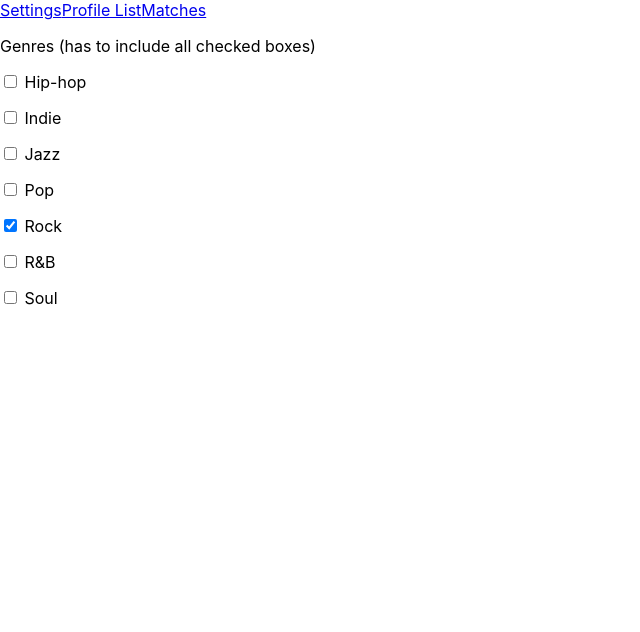
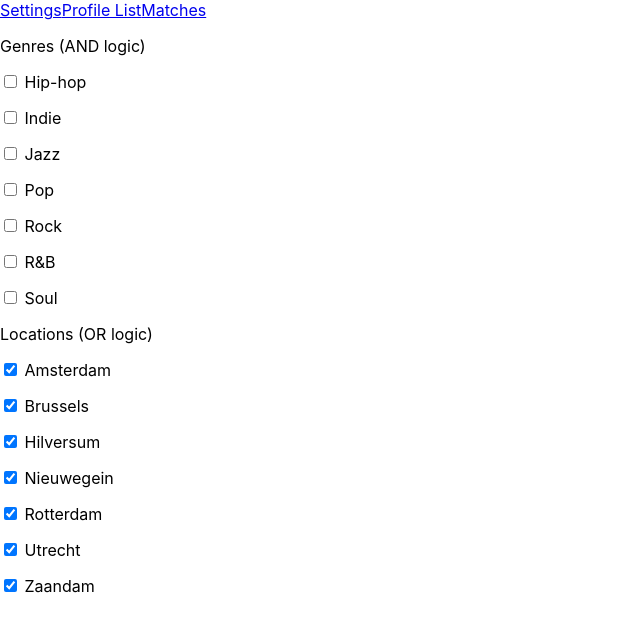
Before and after one commit to swesterveld/codaisseur-project-cowbell, a React (Create React App) app: page /settings/filters in a window 1280 px wide. Shown: the top 632 px of the page, without its empty margins (0-640 px from the left). Built offline with nearby package versions, Linux system fonts and the light colour scheme.

Commit message:
location filter WORKS

```diff
--- a/src/Profile.js
+++ b/src/Profile.js
@@ -101,7 +101,9 @@ class Profile {
   }
 
   removeFilter = (filterName, filterFunction, extraArgument=null) => {
-    const removeIndex = this.filters.findIndex(filter => filter[0] === filterName && filter[1] === filterFunction);
+    console.log(filterName, filterFunction);
+    const removeIndex = this.filters.findIndex(filter => filter[0] === filterName && filter[2] === extraArgument);
+    console.log(removeIndex);
     this.filters.splice(removeIndex, 1);
   }
 
--- a/src/components/SearchPreferences.js
+++ b/src/components/SearchPreferences.js
@@ -2,16 +2,15 @@ import React, { Component } from 'react';
 import {Profile} from '../Profile';
 
 const GENRES = Profile.genres();
+const LOCATIONS = Profile.locations();
 
 class SearchPreferences extends Component {
-  state = {
-
-  }
+  state = {  }
 
   updateFilters() {
     // Genres, dit kan vast efficienter
     const genreFilters = this.props.userFilters.filter(filter => filter[0] === 'genres')
-    console.log(genreFilters);
+    // console.log(genreFilters);
     GENRES.forEach(filter => {
       if (this.state[filter] && !genreFilters.find(filterArray => filterArray[2] === filter)) {
         this.setState({ [filter]: false })
@@ -22,10 +21,22 @@ class SearchPreferences extends Component {
         this.setState({ [filterArray[2]]: true })
       }
     })
+
+    // Locations
+    LOCATIONS.forEach(location => {
+      const filterIndex = this.props.userFilters.findIndex(filter => filter[0] === 'location');
+      if (filterIndex === undefined || filterIndex < 0) {
+        this.setState({[location]: true})
+      }
+      else {
+        this.setState({[location]: this.filterIncludes('location', location)})
+      }
+    })
   }
 
   componentDidMount() {
-    this.updateFilters()
+    this.updateFilters();
+
   }
 
   handleGenreChange = (e) => {
@@ -33,12 +44,37 @@ class SearchPreferences extends Component {
     this.updateFilters();
   }
 
+  handleLocationChange = (e) => {
+    this.props.onChangeLocation(e);
+    this.updateFilters();
+  }
+
+  filterIncludes = (filterName, string) => {
+    const filterIndex = this.props.userFilters.findIndex(filter => filter[0] === filterName);
+    if (filterIndex !== undefined) {
+      if (this.props.userFilters[filterIndex][2]) {
+        return this.props.userFilters[filterIndex][2].includes(string)
+      }
+      else return JSON.stringify(this.props.userFilters[filterName]).includes(string);
+    }
+    else return null;
+  }
+
   render() {
     return ( <div>
       <div>
-        <p>Genres (has to include all checked boxes)</p>
+        <p>Genres (AND logic)</p>
         <form>
           {GENRES.map(genre => <p key={genre}><input type="checkbox" value={genre} checked={this.state[genre] || false} onChange={this.handleGenreChange}/> {genre} </p>)}
+        </form>
+      </div>
+      <div>
+        <p>Locations (OR logic)</p>
+        <form>
+          {LOCATIONS.map(location => <p key={location}><input type="checkbox"
+                                                              value={location}
+                                                              checked={this.state[location] || false}
+                                                              onChange={this.handleLocationChange}/> {location} </p>)}
         </form>
       </div>
     </div> );
--- a/src/components/SearchPreferencesContainer.js
+++ b/src/components/SearchPreferencesContainer.js
@@ -4,6 +4,7 @@ import {connect} from 'react-redux';
 import {addFilter} from '../actions/addFilter';
 import {removeFilter} from '../actions/removeFilter';
 import {changeFilter} from '../actions/changeFilter';
+import {Profile} from '../Profile';
 
 class SearchPreferencesContainer extends Component {
   state = {  }
@@ -16,8 +17,12 @@ class SearchPreferencesContainer extends Component {
     this.props.removeFilter(this.props.currentUserId, name, filterFunction, extraArgument);
   }
 
+  changeFilter(name, filterFunction, extraArgument=null) {
+    this.props.changeFilter(this.props.currentUserId, name, filterFunction, extraArgument);
+  }
+
   onChangeGenre = (event) => {
-    const genreToChange = event.target.value
+    const genreToChange = event.target.value;
     // oh en deze filterfunctie is ook niet meer in de oorspornkelijke vorm met dat 'genres' niet gebruikt wordt?
     const functionToChange = genres => eval(`genres.includes('${genreToChange}')`); // Template-probleem...  dit lijkt het te fixen maar vind het nog steeds vaag dat dit de enige manier lijkt te zijn lol
     // const functionToChange = new Function('genre', ``)
@@ -32,8 +37,29 @@ class SearchPreferencesContainer extends Component {
     }
   }
 
+  onChangeLocation = (event) => {
+    let locations = this.props.userFilters.find(filter => filter[0] === 'location')[2]
+    const locationToChange = event.target.value;
+    if (event.target.checked && !locations.includes(locationToChange)) {
+      locations.push(locationToChange);
+      console.log('adding');
+    }
+    else if (!event.target.checked && locations.includes(locationToChange)) {
+      const spliceIndex = locations.findIndex((item) => item === locationToChange);
+      locations.splice(spliceIndex, 1);
+      console.log('removing');
+    }
+    console.log(locations);
+    const functionToChange = location => eval(`${JSON.stringify(locations)}.includes(location)`)
+    this.changeFilter('location', functionToChange, locations);
+  }
+
+  componentDidMount() {
+    this.addFilter('location', () => true, Profile.locations());
+  }
+
   render() {
-    return ( <SearchPreferences onChangeGenre={this.onChangeGenre} userFilters={this.props.userFilters}/> );
+    return ( <SearchPreferences onChangeGenre={this.onChangeGenre} onChangeLocation={this.onChangeLocation} userFilters={this.props.userFilters}/> );
   }
 }
 
--- a/src/fixtures/profiles.js
+++ b/src/fixtures/profiles.js
@@ -178,7 +178,7 @@ const profileFixtures = {
 
 // profileFixtures[7].addDislike(1);
 // profileFixtures[1].addLike(8);
-profileFixtures[1].addFilter('genres', genres => genres.includes('Rock'), 'Rock')
+// profileFixtures[1].addFilter('genres', genres => genres.includes('Rock'), 'Rock')
 
 //// For testing matches list: you can (un)comment whichever you like to experiment
 // profileFixtures[1].addLike(7);
--- a/src/reducers/profiles.js
+++ b/src/reducers/profiles.js
@@ -15,7 +15,6 @@ export default (state = profileFixtures, action = {}) => {
       state[action.payload.currentUserId].matches = updateMatches(action.payload.currentUserId, state);
       return state;
     case 'ADD_FILTER':
-      console.log(action.payload.filterFunction);
       state[action.payload.currentUserId].addFilter(action.payload.filterName, action.payload.filterFunction, action.payload.extraArgument);
       return state;
     case 'REMOVE_FILTER':
@@ -68,12 +67,8 @@ function selectByUserFilters(currentUserId, candidateList, profiles) {
   profiles[currentUserId].filters.forEach(filterNamePlusFunction => { /// Zou kunnen met reduce I guess
     filteredCandidates = filteredCandidates.filter(candidateId => {
       // Check if the property to filter on exists
-      console.log(profiles)
-      console.log(profiles[candidateId].genres);
       if (profiles[candidateId][filterNamePlusFunction[0]]) {
         // Run the function defined in the current filter of the current user
-        console.log('yee');
-        console.log(filterNamePlusFunction[1]);
         return filterNamePlusFunction[1](profiles[candidateId][filterNamePlusFunction[0]]);
       }
       else return true;
```
